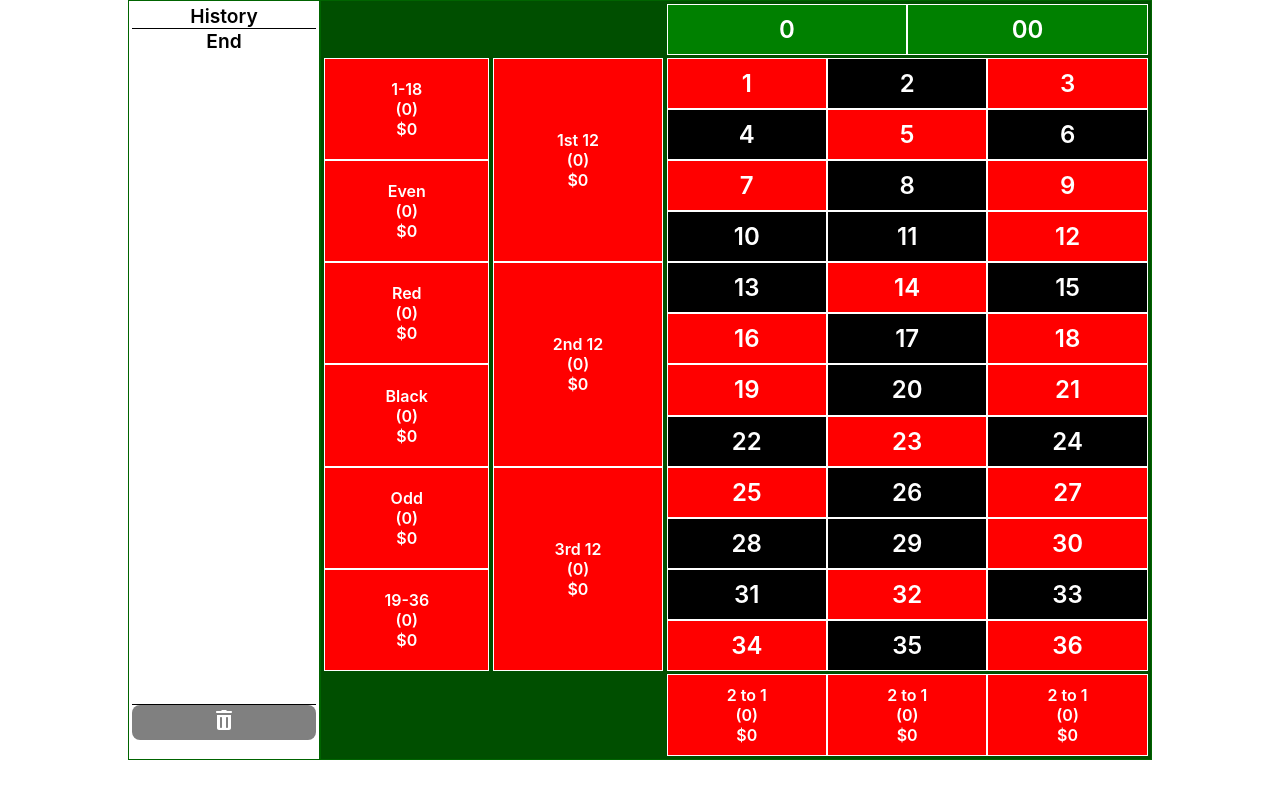
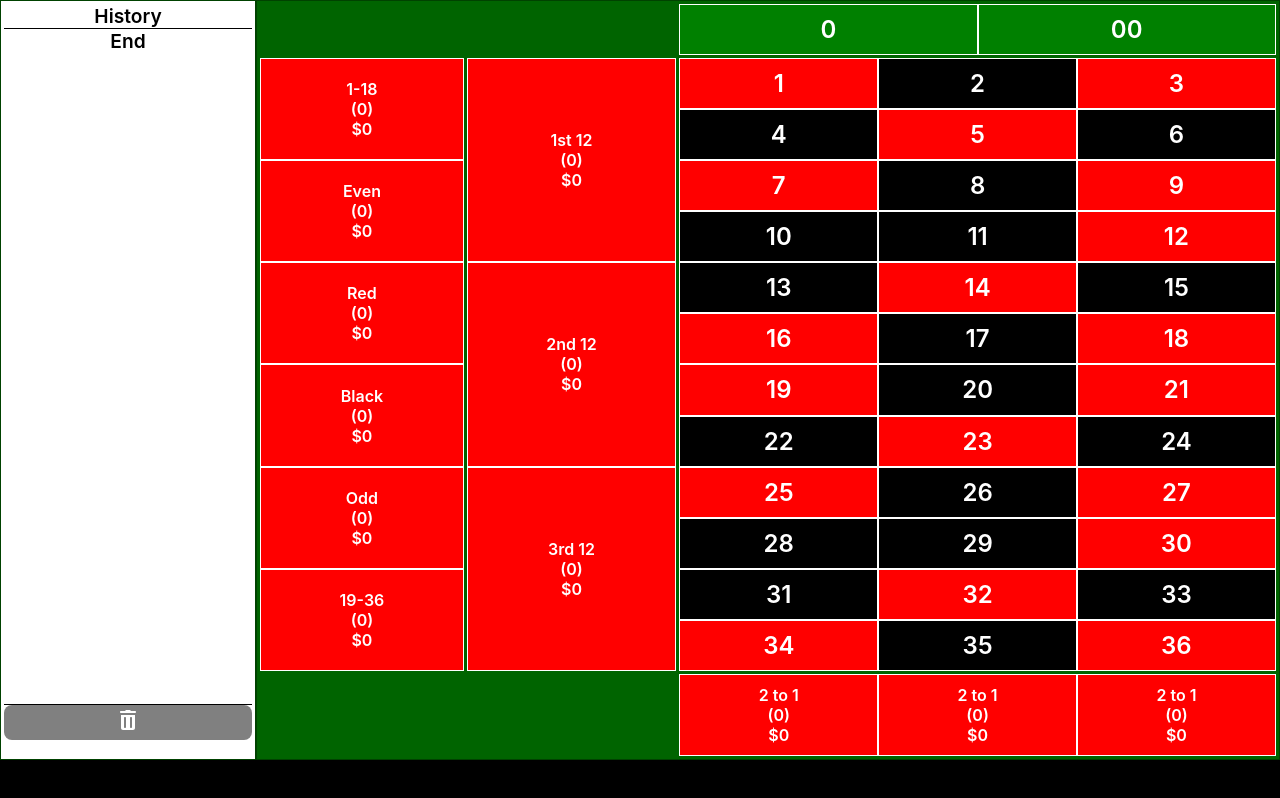
Before and after one commit to acagua/roulette-project, a React (Vite) app: page / in a window 1280 px wide. Built offline with nearby package versions, Linux system fonts and the light colour scheme.

Commit message:
change styles

```diff
--- a/index.html
+++ b/index.html
@@ -5,6 +5,7 @@
     <link rel="icon" type="image/svg+xml" href="/src/favicon.svg" />
     <meta name="viewport" content="width=device-width, initial-scale=1.0" />
     <title>Roulette Project</title>
+    <meta name="theme-color" content="#056400"/>
   </head>
   <body>
     <div id="root"></div>
--- a/src/styles/App.scss
+++ b/src/styles/App.scss
@@ -3,7 +3,7 @@
 }
 
 .main {
-  background-color: white;
+  background-color: black;
   display: flex;
   justify-content: center;
   flex-wrap: wrap;
--- a/src/styles/Board.scss
+++ b/src/styles/Board.scss
@@ -5,7 +5,7 @@
 
 .board {
   color: white;
-  background-color: rgb(0, 79, 0);
+  background-color: darkgreen;
   border: solid variables.$section-border-color variables.$border-sm;
   display: grid;
   font-weight: 600;
--- a/src/styles/_variables.scss
+++ b/src/styles/_variables.scss
@@ -3,7 +3,7 @@ $border-md: 0.3rem;
 $border-lg: 0.5rem;
 $upper-height: 95vh;
 $lower-height: 0vh;
-$total-width: 85vw;
-$history-width: 15vw;
-$board-width: 65vw;
-$section-border-color: darkgreen;
+$total-width: 100vw;
+$history-width: 20vw;
+$board-width: 80vw;
+$section-border-color: rgb(0, 66, 0);
```
